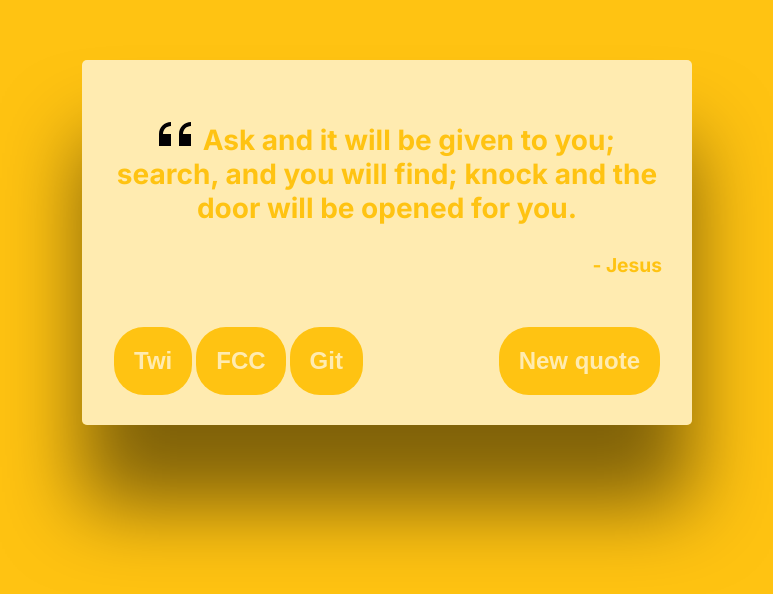
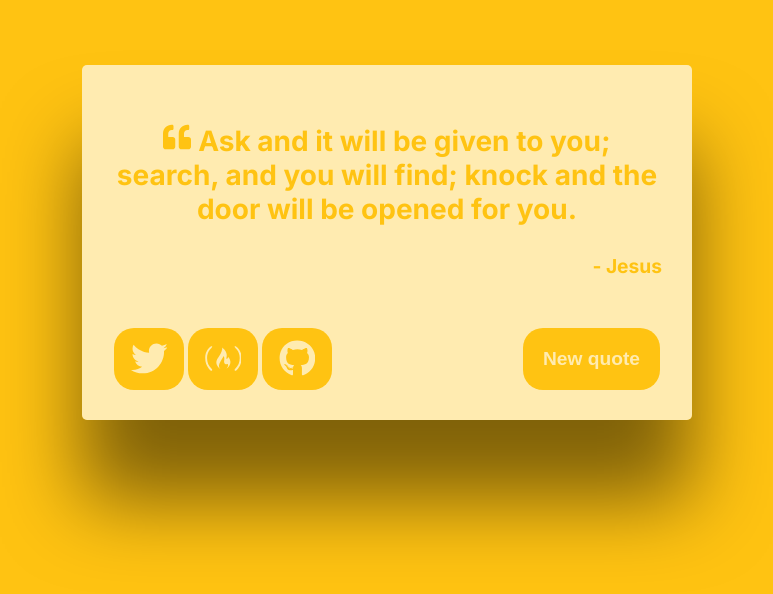
Before and after one commit to will-s-205/random-quote-machine, a React (Create React App) app: page / in a window 1280 px wide. Shown: the part 158-752 px from the top of the page, without its empty margins (253-1026 px from the left). Built offline with nearby package versions, Linux system fonts and the light colour scheme; no server answers; the HTML template or start-up script is replaced by a standard one.

Commit message:
additional UI changes

```diff
--- a/package.json
+++ b/package.json
@@ -13,6 +13,7 @@
     "@types/react-dom": "^18.2.4",
     "react": "^18.2.0",
     "react-dom": "^18.2.0",
+    "react-icons": "^4.9.0",
     "react-scripts": "5.0.1",
     "typescript": "^5.1.3",
     "web-vitals": "^2.1.4"
--- a/src/App.scss
+++ b/src/App.scss
@@ -1,6 +1,5 @@
 :root {
   --backgound-color: #ffe4c4;
-
 }
 
 body {
@@ -37,12 +36,11 @@ body {
   font-weight: bold;
 }
 
-.double-quotes {
-  width: 2rem;
-  transform: rotate(180deg);
-  padding-left: 5px;
-  // filter: invert(48%) sepia(79%) saturate(2476%) hue-rotate(86deg) brightness(118%) contrast(119%);
-}
+// .double-quotes {
+//   width: 2rem;
+//   transform: rotate(180deg);
+//   padding-left: 5px;
+// }
 
 .author {
   text-align: end;
@@ -54,15 +52,24 @@ body {
   float: right;
 }
 
-button {
-  // background-color: #ffffff00;
-  // border: 1px solid #00000039;
+.button {
   border: 0;
-  border-radius: 30px;
+  border-radius: 20px;
   margin: 50px 2px 0px 2px;
   padding: 20px;
-  font-size: 1.5em;
+  font-size: 1.2em;
   font-weight: bold;
   background-color: var(--backgound-color);
   color: #ffffffaa;
 }
+
+.icon{
+  padding: 10px;
+  font-size: 2.3em;
+  width: 70px;
+}
+
+button>svg{
+  // for some reason svg getting extra margin
+  margin-bottom: -6px;
+}
--- a/src/components/QuoteBox.js
+++ b/src/components/QuoteBox.js
@@ -1,4 +1,6 @@
+import '../App.scss';
 import React, { useState, useEffect } from 'react';
+import { FaFreeCodeCamp, FaGithub, FaTwitter, FaQuoteLeft } from 'react-icons/fa';
 // import colorVariations from '../data/colorVariations';
 import double_quotes from '../images/double-quotes-svgrepo-com.svg'
 import quotesList from '../data/quotes.json'
@@ -60,17 +62,21 @@ export default function QuoteBox({ onNewQuoteClick }) {
             <div className="quote-box">
 
                 <div className="text">
-                    <p><img src={double_quotes} className='double-quotes' alt="double quotes svg"></img> {quotedText}</p>
+                    <p><FaQuoteLeft /> {quotedText}</p>
                 </div>
                 <div className="author">- {authorName}</div>
 
                 <div>
-                    <a href="twitter.com/intent/tweet" id="tweet-quote">
-                        <button >Twi</button>
+                <a href='https://twitter.com/WilliamStep4' target='_blank'>
+                        <button className="button icon"><FaTwitter /></button>
                     </a>
-                    <button>FCC</button>
-                    <button>Git</button>
-                    <button className="new-quote" onClick={handleNewQuoteClick}>New quote</button>
+                    <a href='https://www.freecodecamp.org/rigo205' target='_blank'>
+                        <button className="button icon"><FaFreeCodeCamp /></button>
+                    </a>
+                    <a href='https://github.com/will-s-205/random-quote-machine' target='_blank'>
+                        <button className="button icon"><FaGithub /></button>
+                    </a>
+                    <button className="button new-quote" onClick={handleNewQuoteClick}>New quote</button>
                 </div>
             </div>
         </div>
```
Also changed, not shown: 1 other file (tests, documents, lock files or other folders).
